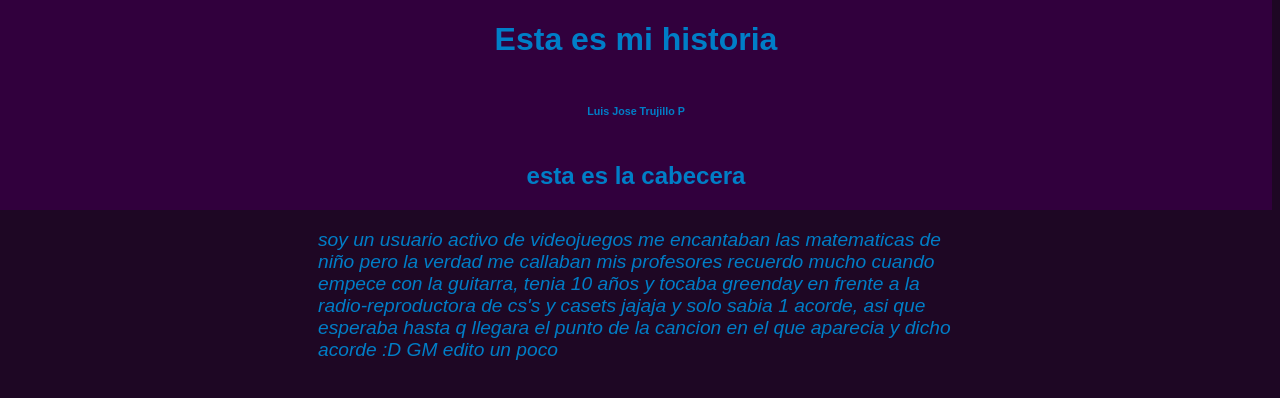
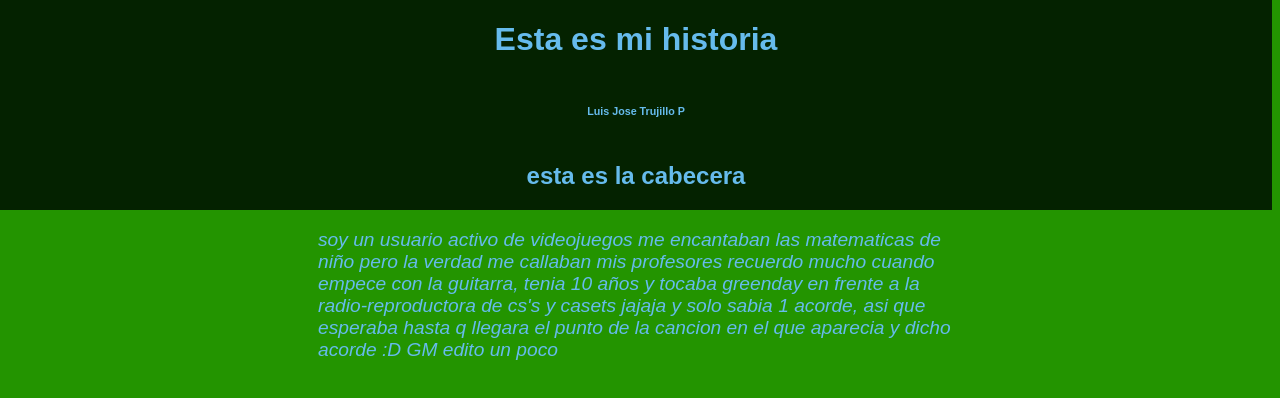
Before and after one commit to LuisTrujilloP/Hyperblog-home, a plain HTML site: page index.html in a window 1280 px wide. Drawn offline with Linux system fonts and the light colour scheme.

Commit message:
this is the first commit of the cabecera branch

```diff
--- a/Styles.css
+++ b/Styles.css
@@ -1,21 +1,21 @@
 *
 {
     font-family: Arial, Helvetica, sans-serif;
-    color:rgb(0, 126, 199);
+    color:rgb(102, 187, 236);
 
 }
 
 
 body
 {
-    background-color: rgb(30, 7, 36);
+    background-color: rgb(35, 148, 0);
     margin-top: 0;
     margin-left: 0;
     height: 2vh;
 }
 .title
 {
-    background-color: rgb(49, 0, 61);
+    background-color: rgb(4, 34, 0);
     display: flex;
     align-items: center;
     flex-direction: column;
```
